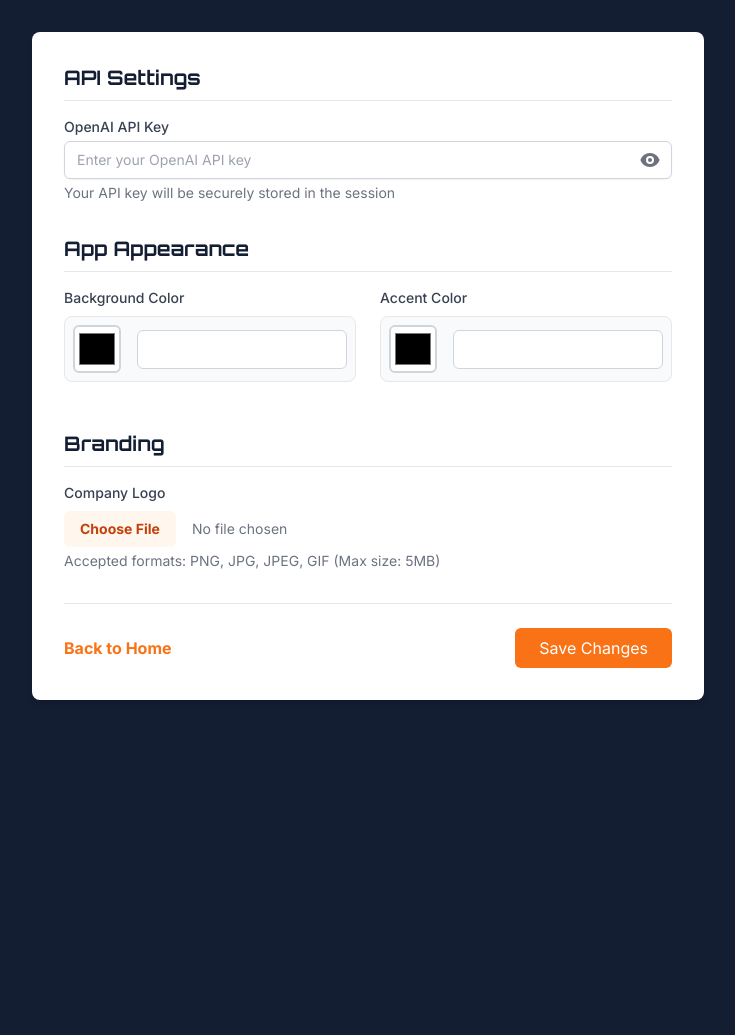
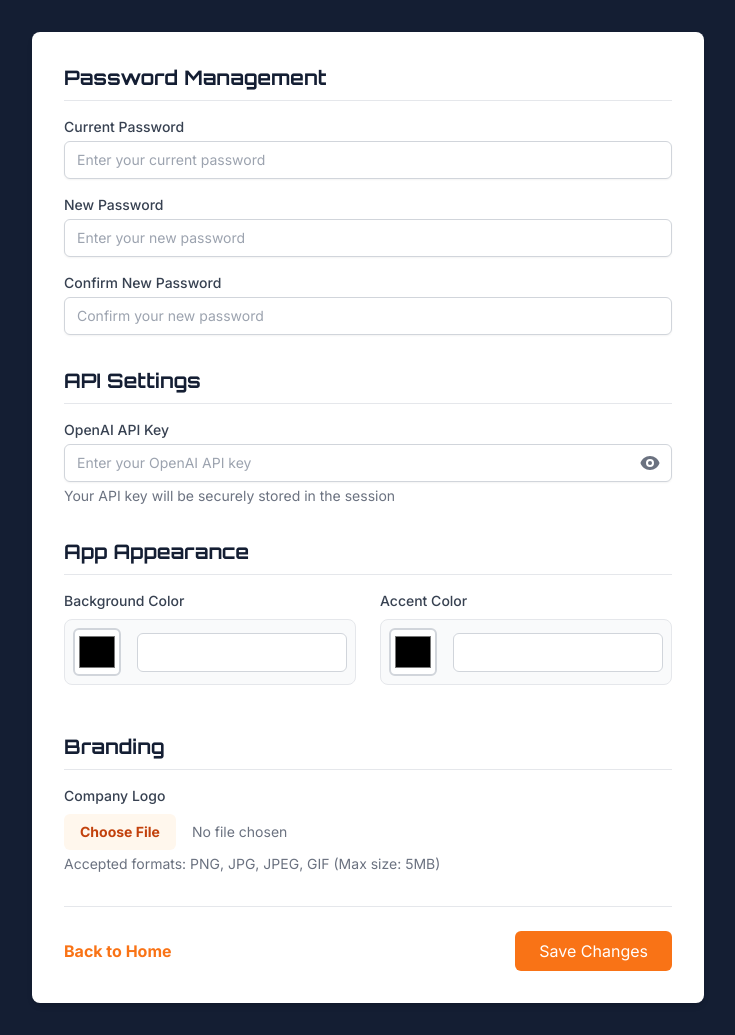
Before and after one commit to thehotbot/RoyaTest, a Flask app: template templates/settings.html in a window 1280 px wide. Shown: the whole page, without its empty margins (272-1007 px from the left). Before the commit the page ends 700 px from the top, so only its background shows below. Run offline with Flask 3, Linux system fonts and the light colour scheme; the template is opened without the code that fills it, so the values that code supplies are empty.

Commit message:
Agent query: Is the password management section visible and functional in the settings page?

```diff
--- a/main.py
+++ b/main.py
@@ -6,6 +6,7 @@ import logging
 from werkzeug.security import generate_password_hash, check_password_hash
 from werkzeug.utils import secure_filename
 from openai_helpers import get_assistants, create_thread, add_message_to_thread, run_assistant, get_messages
+import dotenv
 
 app = Flask(__name__)
 app.config['SECRET_KEY'] = os.urandom(24)
@@ -32,6 +33,35 @@ def allowed_file(filename):
 def get_openai_client():
     api_key = session.get('openai_api_key') or os.environ.get('OPENAI_API_KEY')
     return OpenAI(api_key=api_key)
+
+def update_env_var(key, value):
+    """Update environment variable in .env file and current session"""
+    env_path = '.env'
+    try:
+        # Read existing .env file
+        env_vars = {}
+        if os.path.exists(env_path):
+            with open(env_path, 'r') as f:
+                for line in f:
+                    if '=' in line:
+                        k, v = line.strip().split('=', 1)
+                        env_vars[k] = v
+
+        # Update the variable
+        env_vars[key] = value
+
+        # Write back to .env file
+        with open(env_path, 'w') as f:
+            for k, v in env_vars.items():
+                f.write(f'{k}={v}\n')
+
+        # Update runtime environment
+        os.environ[key] = value
+
+        return True
+    except Exception as e:
+        logging.error(f"Failed to update environment variable: {e}")
+        return False
 
 @app.route('/login', methods=['GET', 'POST'])
 def login():
@@ -78,6 +108,32 @@ def settings():
 
     if request.method == 'POST':
         settings_updated = False
+
+        # Handle Password Change
+        current_password = request.form.get('current_password')
+        new_password = request.form.get('new_password')
+        confirm_password = request.form.get('confirm_password')
+
+        if current_password and new_password and confirm_password:
+            stored_password = os.environ.get('LOGIN_PASSWORD')
+
+            # Verify current password
+            if current_password != stored_password:
+                flash('Current password is incorrect.', 'error')
+                return redirect(url_for('settings'))
+
+            # Verify new password confirmation
+            if new_password != confirm_password:
+                flash('New passwords do not match.', 'error')
+                return redirect(url_for('settings'))
+
+            # Update password in environment and .env file
+            if update_env_var('LOGIN_PASSWORD', new_password):
+                flash('Password updated successfully!', 'success')
+                settings_updated = True
+            else:
+                flash('Failed to update password. Please try again.', 'error')
+                return redirect(url_for('settings'))
 
         # Update OpenAI API Key
         openai_api_key = request.form.get('openai_api_key')
--- a/templates/settings.html
+++ b/templates/settings.html
@@ -20,6 +20,29 @@
             {% endwith %}
 
             <form action="{{ url_for('settings') }}" method="POST" enctype="multipart/form-data" class="space-y-8">
+                <!-- Password Management Section -->
+                <section class="space-y-4">
+                    <h2 class="text-xl font-bold text-[#141E33] pb-2 border-b border-gray-200">Password Management</h2>
+                    <div>
+                        <label for="current_password" class="block text-sm font-medium text-gray-700">Current Password</label>
+                        <input type="password" id="current_password" name="current_password"
+                            class="mt-1 block w-full px-3 py-2 border border-gray-300 rounded-md shadow-sm focus:outline-none focus:ring-orange-500 focus:border-orange-500 sm:text-sm"
+                            placeholder="Enter your current password">
+                    </div>
+                    <div>
+                        <label for="new_password" class="block text-sm font-medium text-gray-700">New Password</label>
+                        <input type="password" id="new_password" name="new_password"
+                            class="mt-1 block w-full px-3 py-2 border border-gray-300 rounded-md shadow-sm focus:outline-none focus:ring-orange-500 focus:border-orange-500 sm:text-sm"
+                            placeholder="Enter your new password">
+                    </div>
+                    <div>
+                        <label for="confirm_password" class="block text-sm font-medium text-gray-700">Confirm New Password</label>
+                        <input type="password" id="confirm_password" name="confirm_password"
+                            class="mt-1 block w-full px-3 py-2 border border-gray-300 rounded-md shadow-sm focus:outline-none focus:ring-orange-500 focus:border-orange-500 sm:text-sm"
+                            placeholder="Confirm your new password">
+                    </div>
+                </section>
+
                 <!-- API Settings Section -->
                 <section class="space-y-4">
                     <h2 class="text-xl font-bold text-[#141E33] pb-2 border-b border-gray-200">API Settings</h2>
@@ -106,6 +129,18 @@
             });
         });
 
+        // Client-side password validation
+        document.querySelector('form').addEventListener('submit', function(e) {
+            const newPassword = document.getElementById('new_password').value;
+            const confirmPassword = document.getElementById('confirm_password').value;
+
+            if (newPassword && confirmPassword && newPassword !== confirmPassword) {
+                e.preventDefault();
+                alert('New passwords do not match!');
+                return false;
+            }
+        });
+
         // Client-side file validation
         document.getElementById('logo').addEventListener('change', function(e) {
             const file = e.target.files[0];
```
Also changed, not shown: 1 other file.
